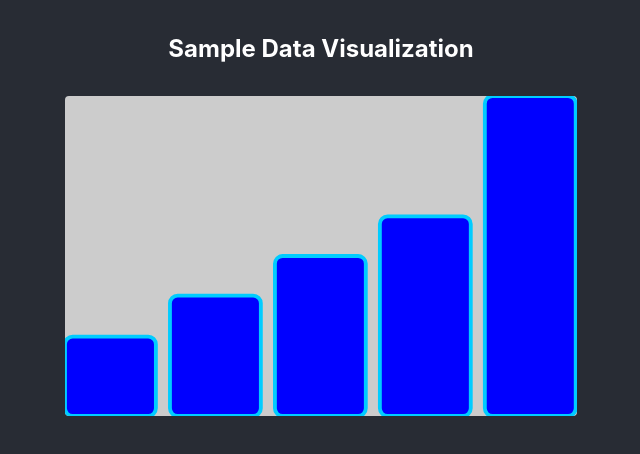
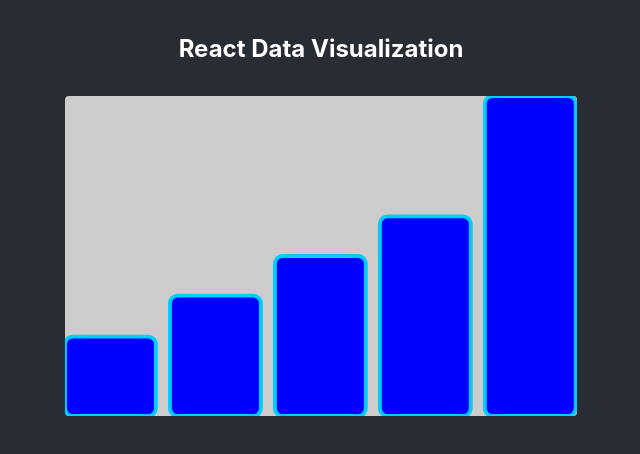
Before and after one commit to opudrovs/react-data-visualization, a React (Create React App) app: page / in a window 1280 px wide. Shown: the top 454 px of the page, without its empty margins (319-959 px from the left). Built offline with nearby package versions, Linux system fonts and the light colour scheme.

Commit message:
Updated page title.

```diff
--- a/src/App.tsx
+++ b/src/App.tsx
@@ -11,7 +11,7 @@ class App extends Component {
         return (
             <div className="app">
                 <header className="appHeader">
-                    <h1>Sample Data Visualization</h1>
+                    <h1>React Data Visualization</h1>
                 </header>
                     <BarChart
                         viewBoxWidth={400}
```
